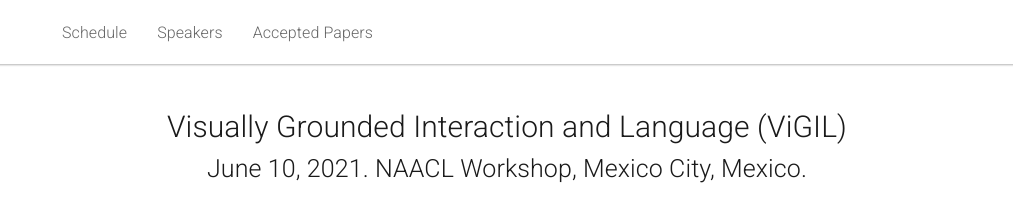
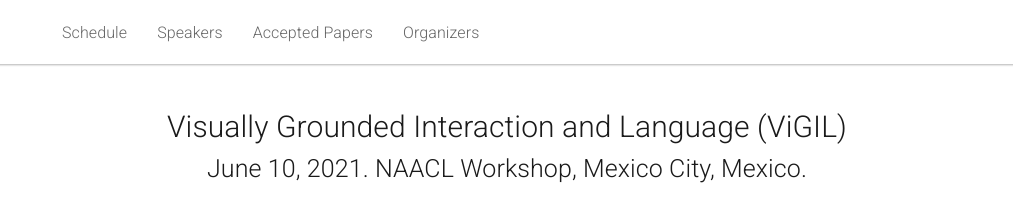
Before and after one commit to vigilworkshop/vigilworkshop.github.io, a Jekyll site: the page built from _pages/home.md, in a window 1280 px wide. Shown: the top 216 px of the page, without its empty margins (133-1146 px from the left). Built offline with Jekyll 4.4.1, drawn with Linux system fonts in a browser that asks for light colours.

Commit message:
organizers in the nav

```diff
--- a/_includes/header.html
+++ b/_includes/header.html
@@ -16,11 +16,11 @@
         <li><a href="#schedule">Schedule</a></li>
         <li><a href="#speakers">Speakers</a></li>
         <li><a href="#accepted">Accepted Papers</a></li>
+        <li><a href="#organizers">Organizers</a></li>
         <!--li><a href="#dates">Important Dates</a></li-->
         <!--li><a href="#cfp">Call for Papers </a></li-->
         <!--li><a href="#guidelines">Submission Guidelines</a></li-->
         <!--li><a href="#intro">Introduction</a></li-->
-        <!--li><a href="#organizers">Organizers</a></li-->
         <!-- <li><a href="#sponsors">Sponsors</a></li> -->
       </ul>
     </div>
```
